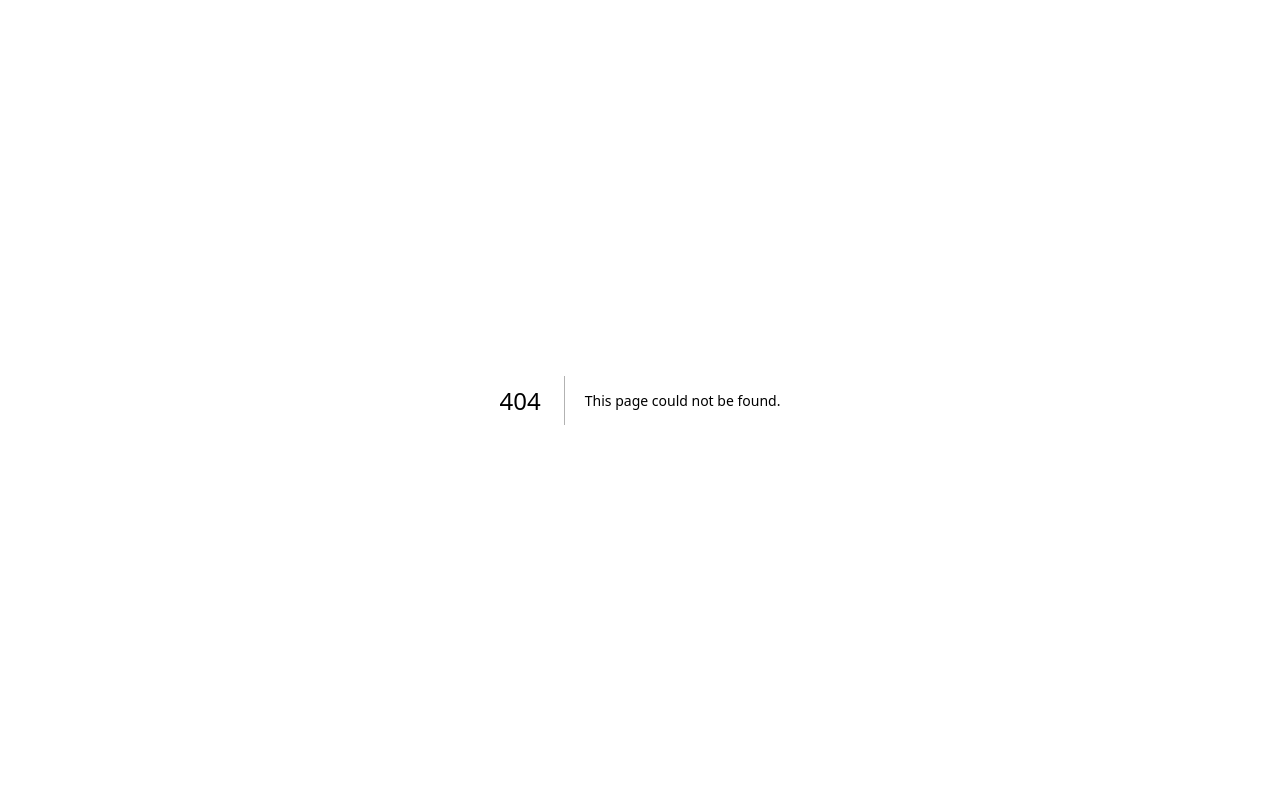
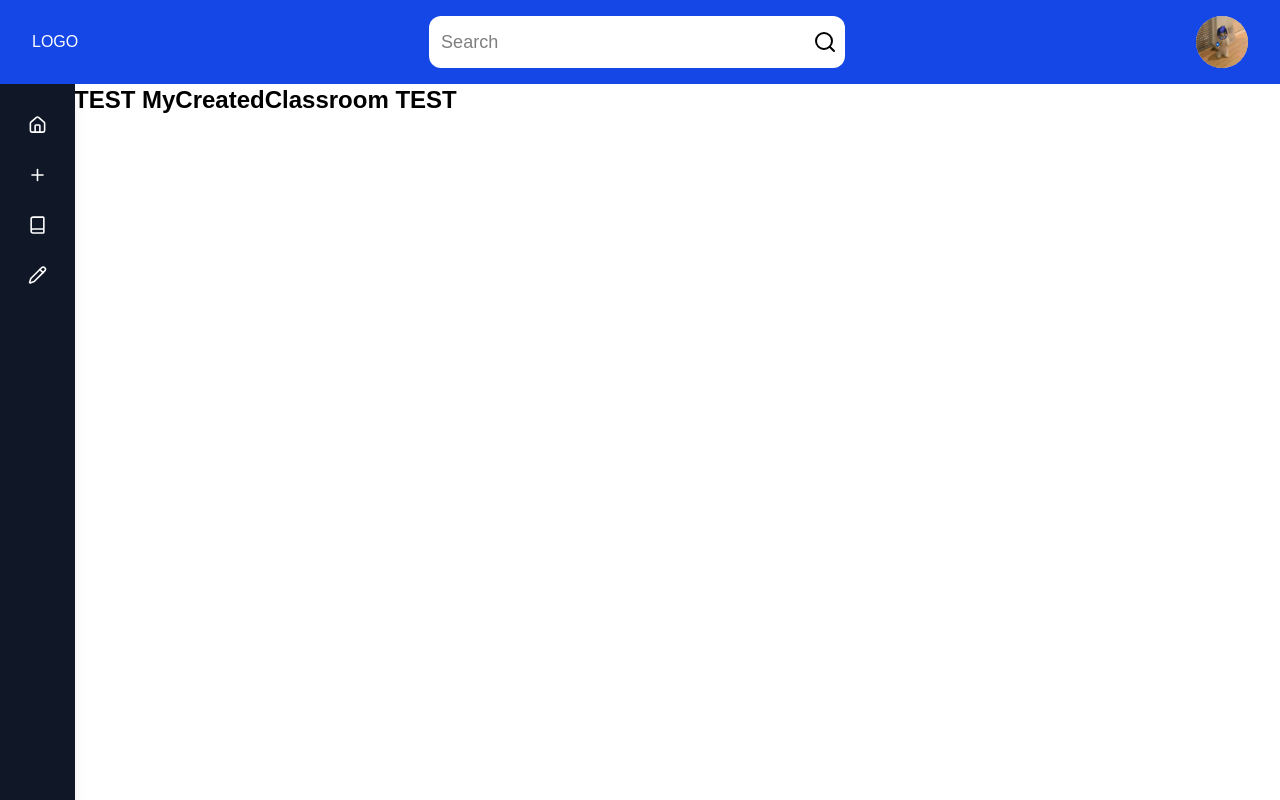
Before and after one commit to CS371-Project-Management/CS371-Frontend, a Next.js app: page /user/my_created_classroom in a window 1280 px wide. Before the commit this address had no page. Built offline with nearby package versions, Linux system fonts and the light colour scheme.

Commit message:
add_my_created_classroom_page

```diff
--- /dev/null
+++ b/app/user/my_created_classroom/page.tsx
@@ -0,0 +1,10 @@
+"use client";
+
+export default function MyCreatedClassroomPage() {
+  return (
+    <div>
+        <h2 className="text-2xl font-bold mb-4">TEST MyCreatedClassroom TEST</h2>
+
+    </div>
+  );
+}
```
